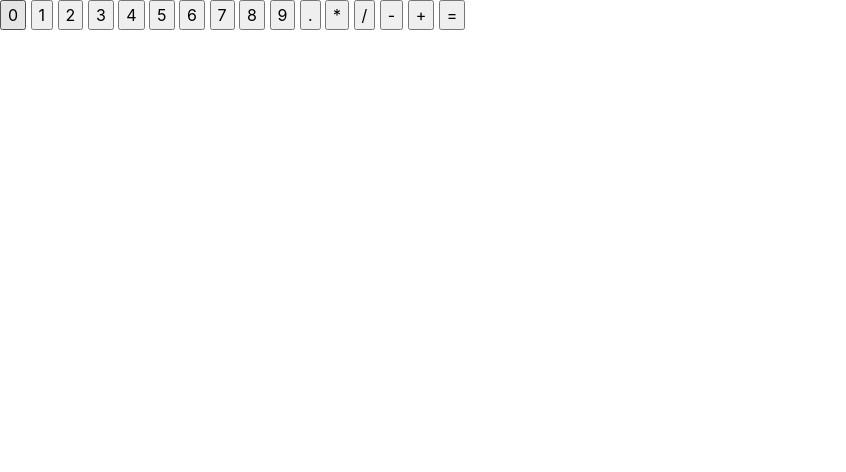
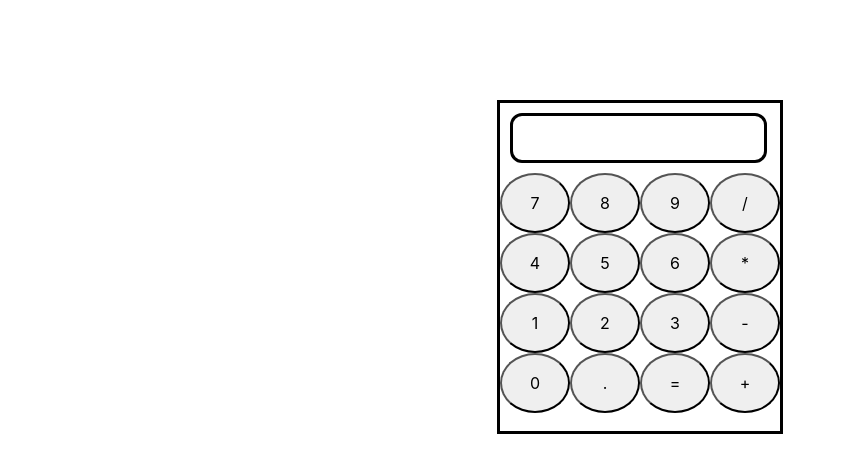
Before and after one commit to vparkash2014/calculator, a plain HTML site: page index.html in a window 1280 px wide. Shown: the whole page, without its empty margins (0-846 px from the left). Drawn offline with nearby package versions, Linux system fonts and the light colour scheme.

Commit message:
front-end added

```diff
--- a/index.html
+++ b/index.html
@@ -4,38 +4,41 @@
     <meta charset="UTF-8">
     <meta http-equiv="X-UA-Compatible" content="IE=edge">
     <meta name="viewport" content="width=device-width, initial-scale=1.0">
-
     <link rel="stylesheet" href="https://stackpath.bootstrapcdn.com/bootstrap/4.5.2/css/bootstrap.min.css" integrity="sha384-JcKb8q3iqJ61gNV9KGb8thSsNjpSL0n8PARn9HuZOnIxN0hoP+VmmDGMN5t9UJ0Z" crossorigin="anonymous">
-    <script src="https://kit.fontawesome.com/12f3470604.js" crossorigin="anonymous"></script>
-
+    <link rel="stylesheet" href="css/calculator.css">
+    <link rel="stylesheet" href="css/parent.css">
     <title>Calculator</title>
 </head>
 <body>
-    <form id = "calculator">
-        <input type="button" onclick="showValue(event)" id="btn0" value="0">
-        <input type="button" onclick="showValue(event)" id="btn1" value="1">
-        <input type="button" onclick="showValue(event)" id="btn2" value="2">
-        <input type="button" onclick="showValue(event)" id="btn3" value="3">
-        <input type="button" onclick="showValue(event)" id="btn4" value="4">
-        <input type="button" onclick="showValue(event)" id="btn5" value="5">
-        <input type="button" onclick="showValue(event)" id="btn6" value="6">
-        <input type="button" onclick="showValue(event)" id="btn7" value="7">
-        <input type="button" onclick="showValue(event)" id="btn8" value="8">
-        <input type="button" onclick="showValue(event)" id="btn8" value="9">
-        <input type="button" onclick="showValue(event)" id="btnDec" value=".">
-        <input type="button" onclick="showValue(event)" id="btnTimes" value="*">
-        <input type="button" onclick="showValue(event)" id="btnDivide" value="/" placeholder = "/">
-        <input type="button" onclick="showValue(event)" id="btnMinus" value="-" placeholder = "-">
-        <input type="button" onclick="showValue(event)" id="btnAdd" value="+" placeholder="+">
-        <input type="button" onclick="showValue(event)" id="btnEqual" value="=" placeholder="=">
+    <div class="parent">
+        <form id="calculator" class="calculator container">
+            <div class="row">
+                <p id="output" class="calculator__output col-11"></p>
+                <input type="button" id="btn7" class="calculator__btn col-3 " value="7">
+                <input type="button" id="btn8" class="calculator__btn col-3 " value="8">
+                <input type="button" id="btn8" class="calculator__btn col-3 " value="9">
+                <input type="button" id="btnDivide" class="calculator__btn col-3 " value="/" placeholder = "/">
+                <input type="button" id="btn4" class="calculator__btn col-3 " value="4">
+                <input type="button" id="btn5" class="calculator__btn col-3 " value="5">
+                <input type="button" id="btn6" class="calculator__btn col-3 " value="6">
+                <input type="button" id="btnTimes" class="calculator__btn col-3 " value="*">
+                <input type="button" id="btn1" class="calculator__btn col-3 " value="1">
+                <input type="button" id="btn2" class="calculator__btn col-3 " value="2">
+                <input type="button" id="btn3" class="calculator__btn col-3 " value="3">
+                <input type="button" id="btnMinus" class="calculator__btn col-3 " value="-" placeholder = "-">
+                <input type="button" id="btn0" class="calculator__btn col-3 " value="0">
+                <input type="button" id="btnDec" class="calculator__btn col-3 " value=".">
+                <input type="button" id="btnEqual" class="calculator__btn col-3 " value="=" placeholder="=">
+                <input type="button" id="btnAdd" class="calculator__btn col-3 " value="+" placeholder="+">
 
+            </div>
+        </form>
+    </div>
 
-    </form>
-
-    <p id="output"></p>
     <p id="output2"></p>
 
 
     <script src="script/calculator.js"></script>
+    <script src="https://kit.fontawesome.com/12f3470604.js" crossorigin="anonymous"></script>
 </body>
 </html>
--- a/script/calculator.js
+++ b/script/calculator.js
@@ -1,15 +1,9 @@
-const showValue = (event) => {
-    const val = event.target.value;
-    document.getElementById('output').innerHTML = val;
-}
-
-
+// this function take in a string composed of two numbers and operator and performs that operations
 const letDoMath = (mathStr) => {
     const values = mathStr.split(/[-+*/=]/g);
     const operator = mathStr.match(/[-+*/=]/g).join('');
     let result = 0;
 
-    console.log(values, parseFloat(values[0]), parseFloat(values[1]));
     if (operator === '+') {
         result = parseFloat(values[0]) + parseFloat(values[1]);
     } else if (operator === '-') {
@@ -23,12 +17,12 @@ const letDoMath = (mathStr) => {
     return result;
 }
 
+// the function check if the user has inputed a decimal without a zero infront of it
 const checkDecimal = (mathStr) => {
     let resultStr = '';
 
     if (!mathStr || mathStr.charAt(mathStr.length - 1).match(/[^0-9]/g)) {
-        resultStr += '0.';
-        console.log(resultStr);
+        resultStr += '0.';;
     };
 
     return resultStr;
@@ -38,22 +32,24 @@ const getInput = (event) => {
     event.preventDefault();
 
     let inputVal = event.target.value;
-    let str = document.getElementById('output2').innerHTML;
+    let str = document.getElementById('output').innerHTML;
 
     if (str.match(/[-+*/=]/g) && inputVal.match(/[-+*/=]/g)) {
         const result = letDoMath(str);
-        document.getElementById('output2').innerHTML = `${result}`;
+        str += `<br /> ${result}`;
+        const nextOperator = inputVal;
     } else {
         if (inputVal === ".") {
             inputVal = checkDecimal(str);
         };
 
-        document.getElementById('output2').innerHTML += inputVal;
+        str += inputVal;
     }
 
-    console.log(document.getElementById('output2').innerHTML)
+    document.getElementById('output').innerHTML = str;
 }
 
 const calculator = document.getElementById('calculator');
 
+
 calculator.addEventListener('click', getInput);
--- /dev/null
+++ b/scss/calculator.scss
@@ -0,0 +1,21 @@
+.calculator {
+    border: 3px solid black;
+    width: 286px;
+    height: 334.202px;
+    margin-top: 100px;
+
+    &__output {
+        text-align: right;
+        border-radius: 12px;
+        border: 3px solid black;
+        height: 50px;
+        margin: 10px;
+    }
+
+    &__btn {
+        // margin: 5%;
+        border-radius: 50%;
+        height: 60px;
+
+    }
+}
--- /dev/null
+++ b/scss/parent.scss
@@ -0,0 +1,5 @@
+.parent {
+    display: flex;
+    justify-content: center;
+    align-items: center;
+}
```
Also changed, not shown: css/calculator.css (added), css/parent.css (added).
